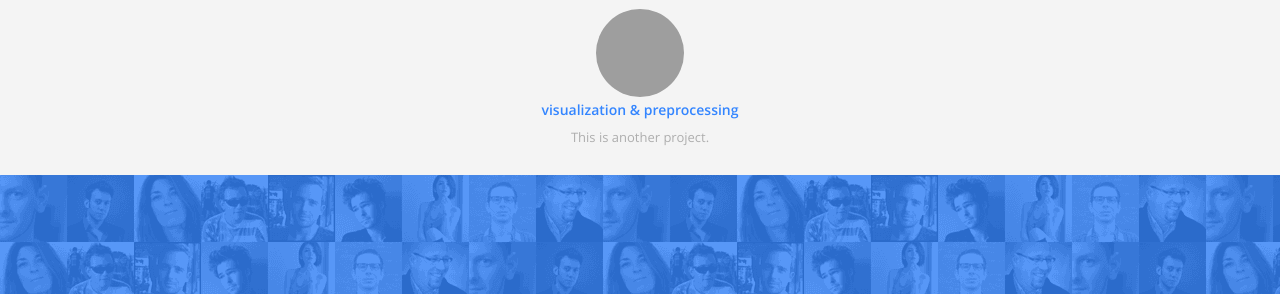
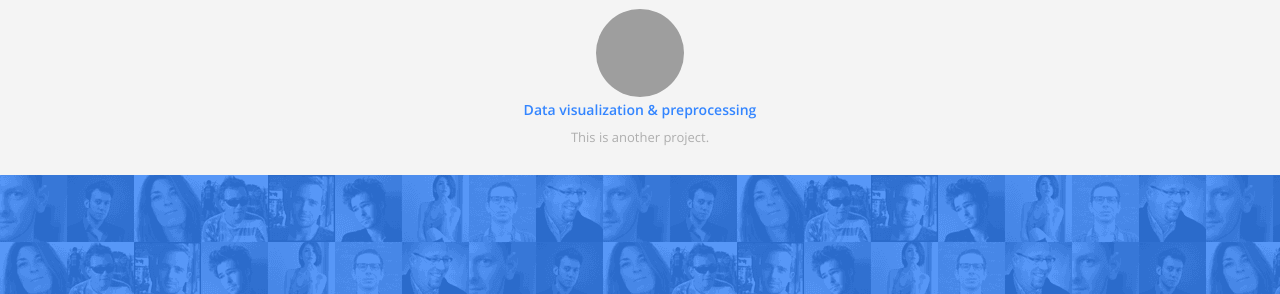
Before and after one commit to mounicarajput/modern-whale, a Jekyll site: the page built from index.html, in a window 1280 px wide and 900 px high, scrolled down 2453 px. Shown: the part 160-454 px from the top of the window. Built offline with Jekyll 4.4.1, drawn with Linux system fonts in a browser that asks for light colours; grey boxes are pictures that could not be loaded.

Commit message:
projects.yml: updated name in items

```diff
--- a/_data/index/projects.yml
+++ b/_data/index/projects.yml
@@ -10,7 +10,7 @@
   repo: cpython
   img: /static/assets/img/landing/python.png
   desc: Real- time custom ocr on metal tags
-- name: visualization & preprocessing
+- name: Data visualization & preprocessing
   i18n: google
   url: 'https://google.com'
   img: /static/assets/img/landing/google.png
```
